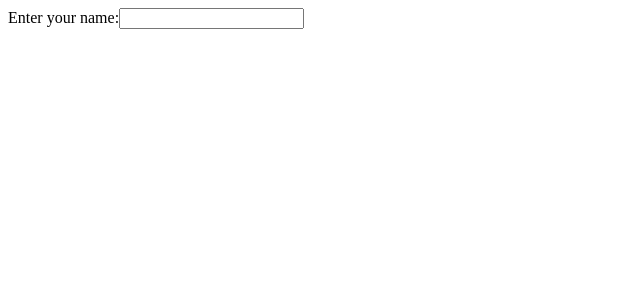
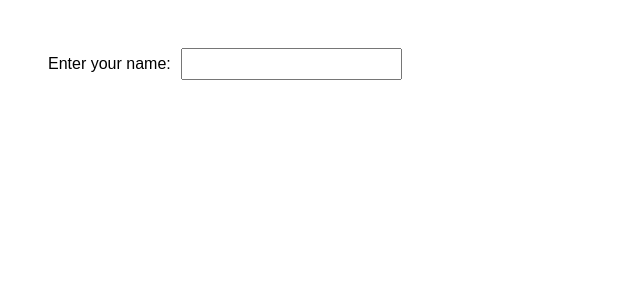
Before and after one commit to acciojob/personal-greeting-Jpfpp12, a React app: page / in a window 1280 px wide. Shown: the top 300 px of the page, without its empty margins (0-640 px from the left). Built offline with nearby package versions, Linux system fonts and the light colour scheme.

Commit message:
Update App.css

```diff
--- a/src/styles/App.css
+++ b/src/styles/App.css
@@ -1,14 +1,16 @@
-.playground {
-  width: 500px;
-  height: 300px;
-  border: 2px solid black;
-  position: relative;
-  margin: 20px;
+div {
+  padding: 20px;
+  font-family: Arial, sans-serif;
 }
 
-.ball {
-  width: 50px;
-  height: 50px;
-  background-color: red;
-  border-radius: 50%;
+input {
+  margin-left: 10px;
+  padding: 5px;
+  font-size: 16px;
 }
+
+p {
+  margin-top: 10px;
+  font-size: 18px;
+  font-weight: bold;
+}
```
